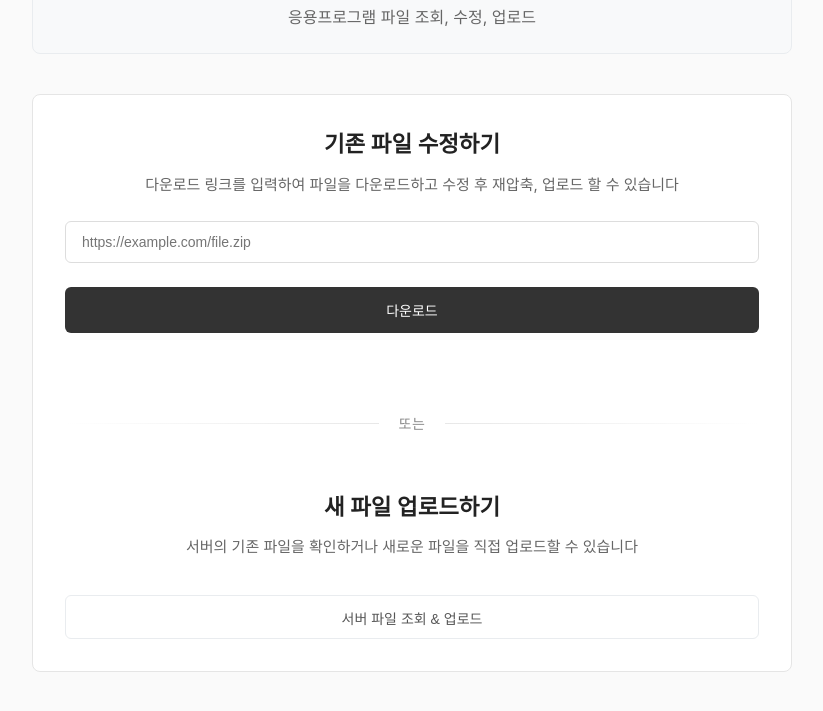
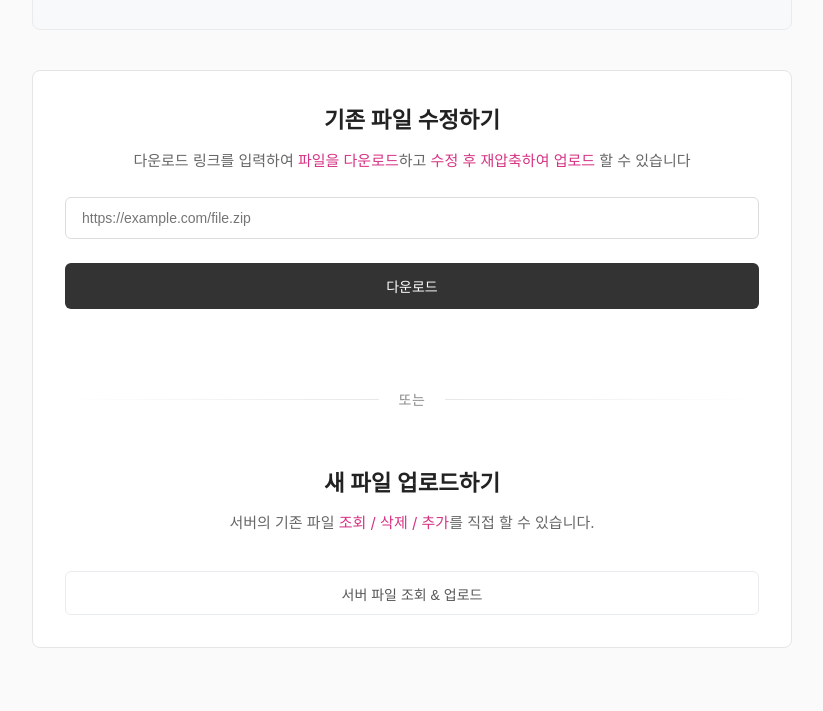
Before and after one commit to thsuekfk2/zip-file-manager, a website: page public/index.html in a window 1280 px wide. Shown: the part 111-822 px from the top of the page, without its empty margins (228-1051 px from the left). Drawn offline with Linux system fonts and the light colour scheme.

Commit message:
css: 메인 화면 멘트 수정

```diff
--- a/public/index.html
+++ b/public/index.html
@@ -12,7 +12,6 @@
       <header class="main-header">
         <div class="header-content">
           <h1>응용프로그램 관리 도구</h1>
-          <p class="header-subtitle">응용프로그램 파일 조회, 수정, 업로드</p>
         </div>
       </header>
 
@@ -22,8 +21,10 @@
           <div class="card-section">
             <h3>기존 파일 수정하기</h3>
             <p class="section-description">
-              다운로드 링크를 입력하여 파일을 다운로드하고 수정 후 재압축,
-              업로드 할 수 있습니다
+              다운로드 링크를 입력하여
+              <span class="warning-color">파일을 다운로드</span>하고
+              <span class="warning-color">수정 후 재압축하여 업로드</span> 할 수
+              있습니다
             </p>
             <div class="input-group">
               <input
@@ -49,8 +50,9 @@
             <div class="card-section">
               <h3>새 파일 업로드하기</h3>
               <p class="section-description">
-                서버의 기존 파일을 확인하거나 새로운 파일을 직접 업로드할 수
-                있습니다
+                서버의 기존 파일
+                <span class="warning-color">조회 / 삭제 / 추가</span>를 직접 할
+                수 있습니다.
               </p>
               <div class="skip-buttons">
                 <button id="skipToUploadBtn" class="btn outline">
--- a/public/style.css
+++ b/public/style.css
@@ -85,6 +85,10 @@ body {
   text-align: center;
   margin-left: auto;
   margin-right: auto;
+}
+
+.warning-color {
+  color: #d63384;
 }
 
 .warning-text {
```
